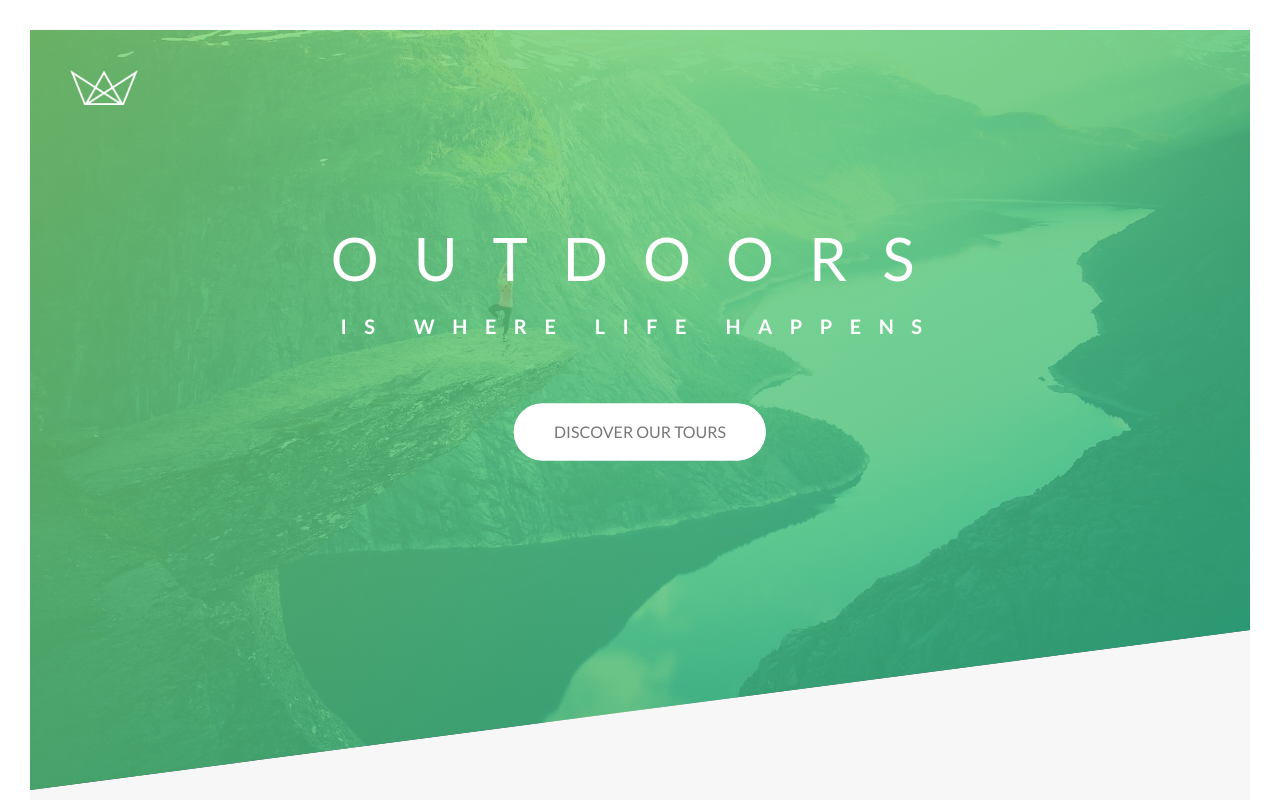
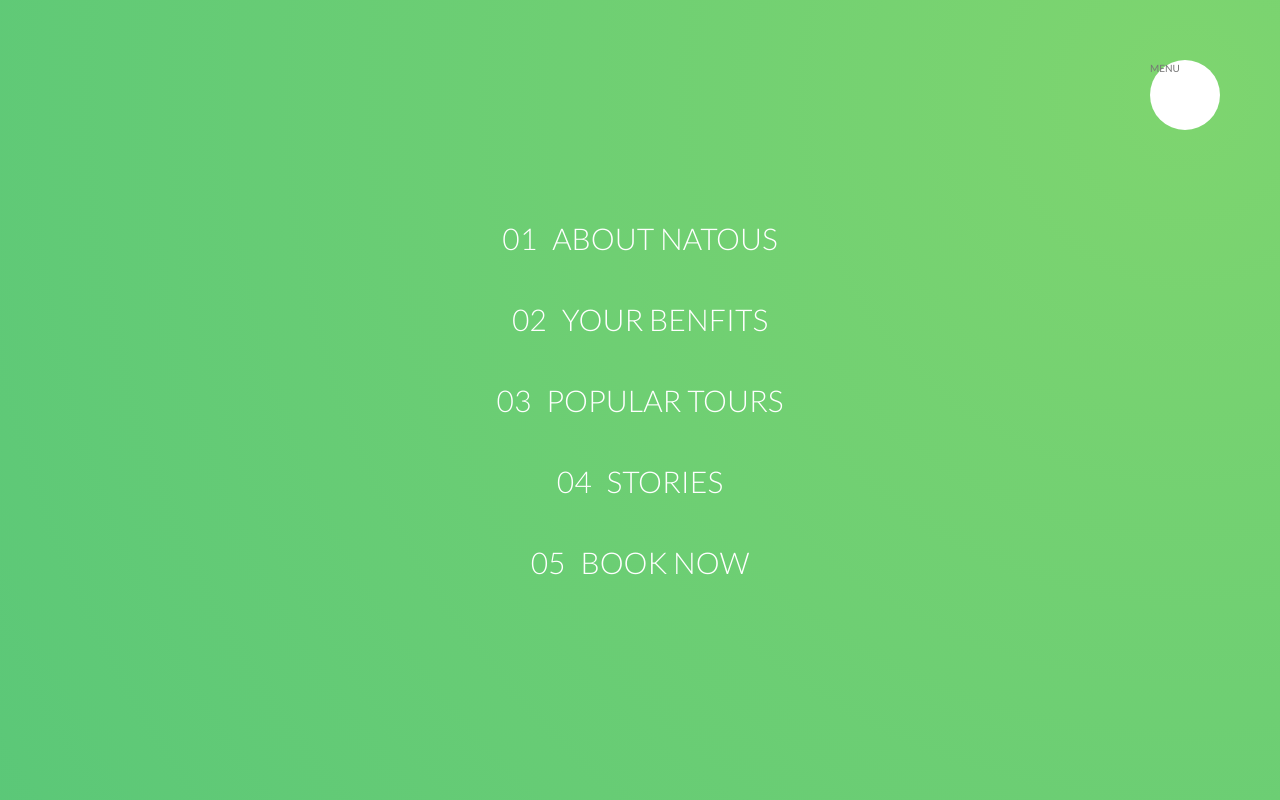
Before and after one commit to Hercha/advanced-css, a website: page index.html in a window 1280 px wide. Shown: the top 800 px of the page. Drawn offline with Linux system fonts and the light colour scheme.

Commit message:
navigation

```diff
--- a/index.html
+++ b/index.html
@@ -13,6 +13,24 @@
         <title>Natours | Exciting tours for adventurous people</title>
     </head>
     <body>
+
+        <div class="navigation">
+            <input type="checkbox" class="navigation__checkbox" id="navi-toggle">
+            <label for="navi-toggle" class="navigation__button">MENU</label>
+
+            <div class="navigation__background">&nbsp;</div>
+
+            <nav class="navigation__nav">
+                <ul class="navigation__list">
+                    <li class="navigation__item"><a href="#" class="navigation__link"><span>01</span>About Natous</a></li>
+                    <li class="navigation__item"><a href="#" class="navigation__link"><span>02</span>Your benfits</a></li>
+                    <li class="navigation__item"><a href="#" class="navigation__link"><span>03</span>Popular tours</a></li>
+                    <li class="navigation__item"><a href="#" class="navigation__link"><span>04</span>Stories</a></li>
+                    <li class="navigation__item"><a href="#" class="navigation__link"><span>05</span>Book now</a></li>
+                </ul>
+            </nav>
+        </div>
+
         <header class="header">
             <div class="header__logo-box">
                 <img src="img/logo-white.png" alt="Logo" class="header__logo">
--- /dev/null
+++ b/sass/layout/_navigation.scss
@@ -0,0 +1,80 @@
+.navigation {
+    &__checkbox {
+        display: none;
+    }
+
+    &__button {
+        background-color: $color-white;
+        height: 7rem;
+        width: 7rem;
+        position: fixed;
+        top: 6rem;
+        right: 6rem;
+        border-radius: 50%;
+        z-index: 2000;
+    }
+
+    &__background {
+        height: 6rem;
+        width: 6rem;
+        border-radius: 50%;
+        position: fixed;
+        top: 6.5rem;
+        right: 6.5rem;
+        background-image: radial-gradient($color-primary-light, $color-primary-dark);
+        z-index: 1000;
+
+        transform: scale(80);
+    }
+
+    &__nav {
+        height: 100vh;
+        width: 100%;
+        position: fixed;
+        top: 0;
+        right: 0;
+        z-index: 1500;
+    }
+
+    &__list {
+        position: absolute;
+        top: 50%;
+        left: 50%;
+        transform: translate(-50%, -50%);
+        list-style: none;
+        text-align: center;
+    }
+
+    &__item {
+        margin: 1rem;
+    }
+
+    &__link {
+        &:link,
+        &:visited {
+            display: inline-block;
+            font-size: 3rem;
+            font-weight: 300;
+            padding: 1rem 2rem;
+            color: $color-white;
+            text-decoration: none;
+            text-transform: uppercase;
+            background-image: linear-gradient(120deg, transparent 0%, transparent 50%, $color-white 50%);
+            background-size: 225%;
+            transition: all .4s;
+
+            span {
+                margin-right: 1.5rem;
+                display: inline-block;
+            }
+        }
+
+        &:hover,
+        &:active {
+            background-position: 100%;
+            color: $color-primary;
+            transform: translateX(1rem);
+        }
+
+    }
+}
--- a/sass/main.scss
+++ b/sass/main.scss
@@ -18,5 +18,6 @@
 @import "layout/header";
 @import "layout/grid";
 @import "layout/footer";
+@import "layout/navigation";
 
 @import "pages/home";
```
Also changed, not shown: css/style.css.
